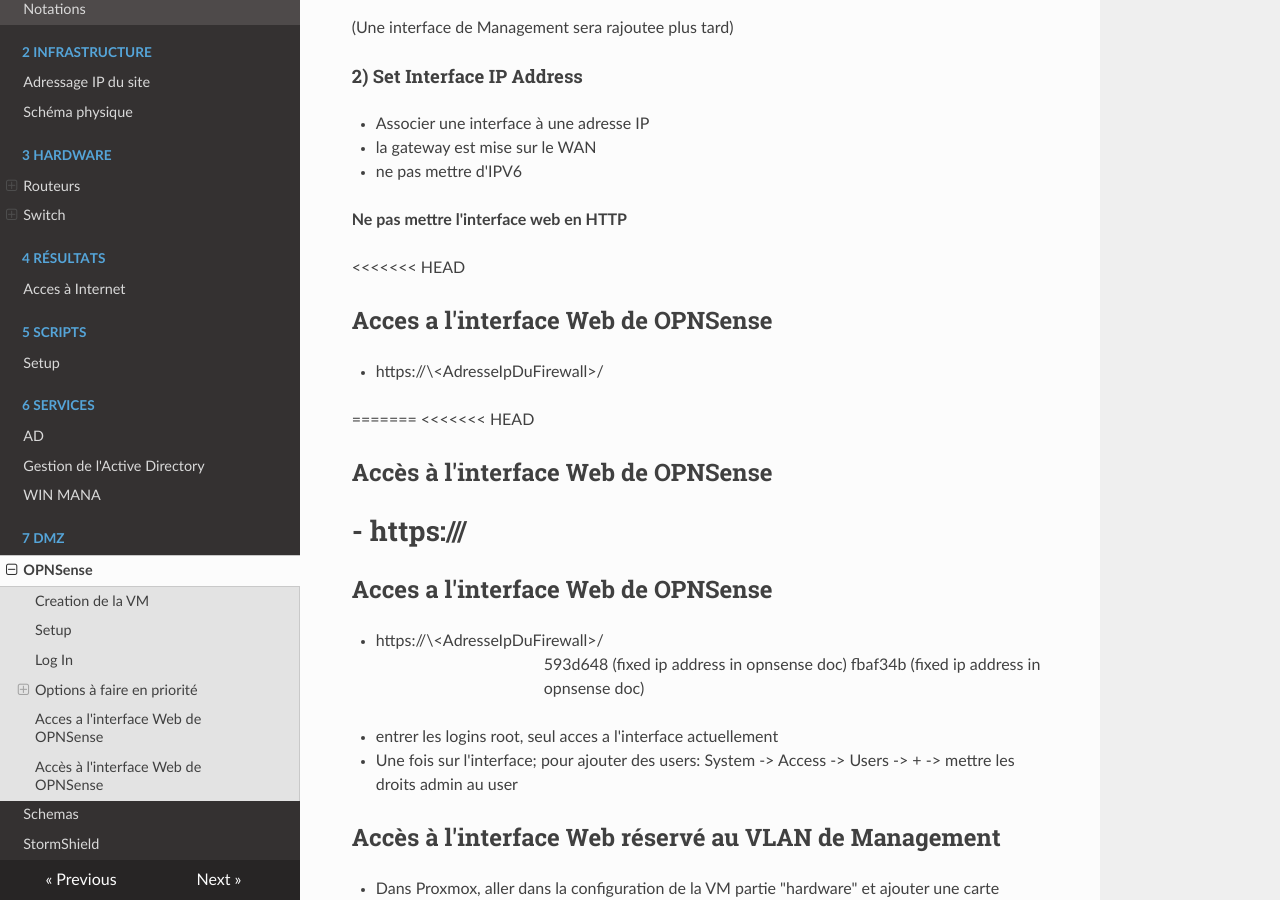
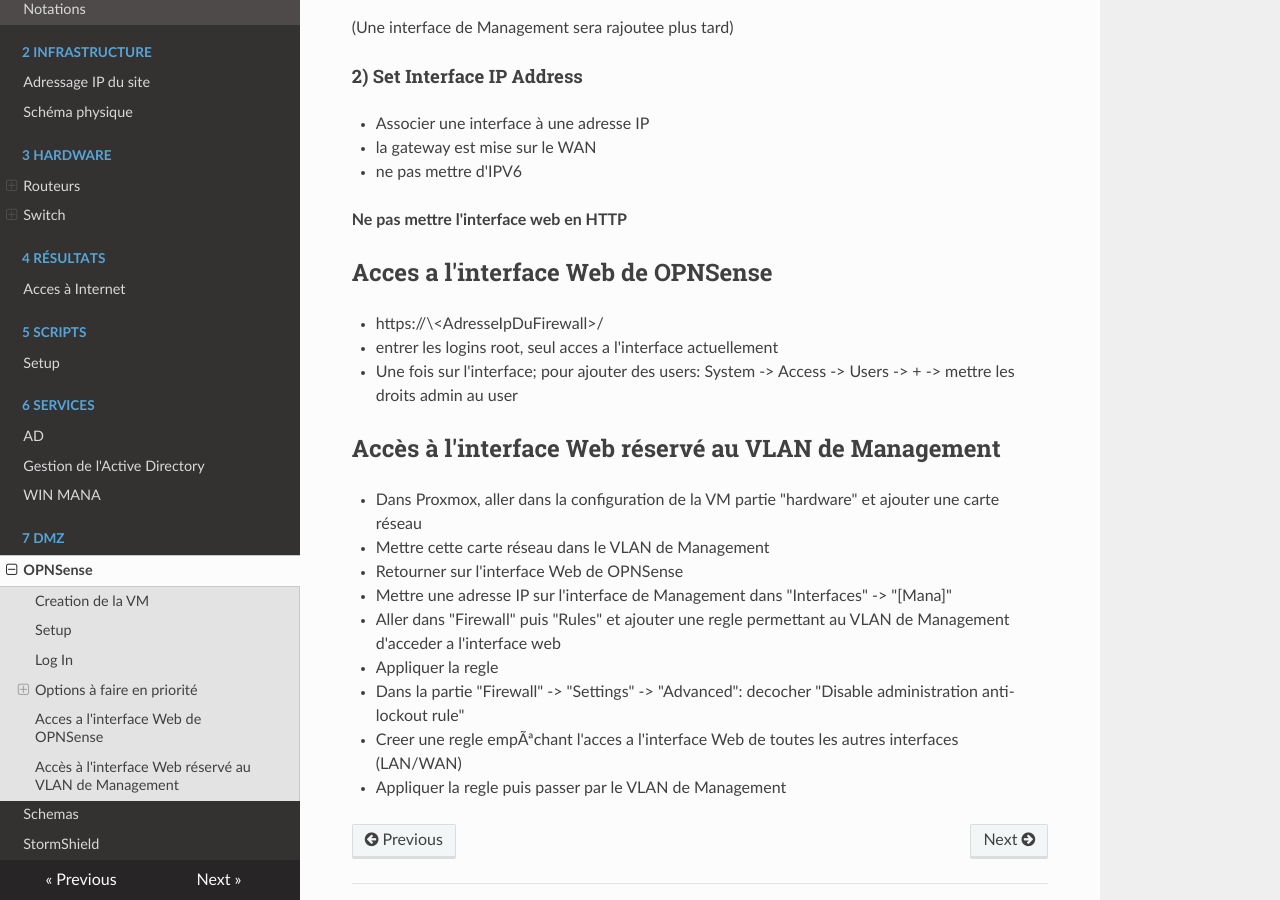
Before and after one commit to DSISportLudique/SportLudique2Doc, an MkDocs documentation site: the page built from docs/7 - DMZ/OPNSense.md, in a window 1280 px wide and 900 px high, scrolled down 896 px. Built offline with MkDocs 1.6.1, drawn with Linux system fonts in a browser that asks for light colours; nearby versions of some CDN libraries.

Commit message:
fixed weird git stuff trust frfr

```diff
--- a/docs/7 - DMZ/OPNSense.md
+++ b/docs/7 - DMZ/OPNSense.md
@@ -31,21 +31,9 @@
 
 **Ne pas mettre l'interface web en HTTP**
 
-<<<<<<< HEAD
 ## Acces a l'interface Web de OPNSense
 
 - https://\<AdresseIpDuFirewall\>/
-
-=======
-<<<<<<< HEAD
-## Accès à l'interface Web de OPNSense
-- https://<AdresseIpDuFirewall>/
-=======
-## Acces a l'interface Web de OPNSense
-
-- https://\<AdresseIpDuFirewall\>/
->>>>>>> 593d648 (fixed ip address in opnsense doc)
->>>>>>> fbaf34b (fixed ip address in opnsense doc)
 - entrer les logins root, seul acces a l'interface actuellement
 - Une fois sur l'interface; pour ajouter des users: System -> Access -> Users -> + -> mettre les droits admin au user
 
```
